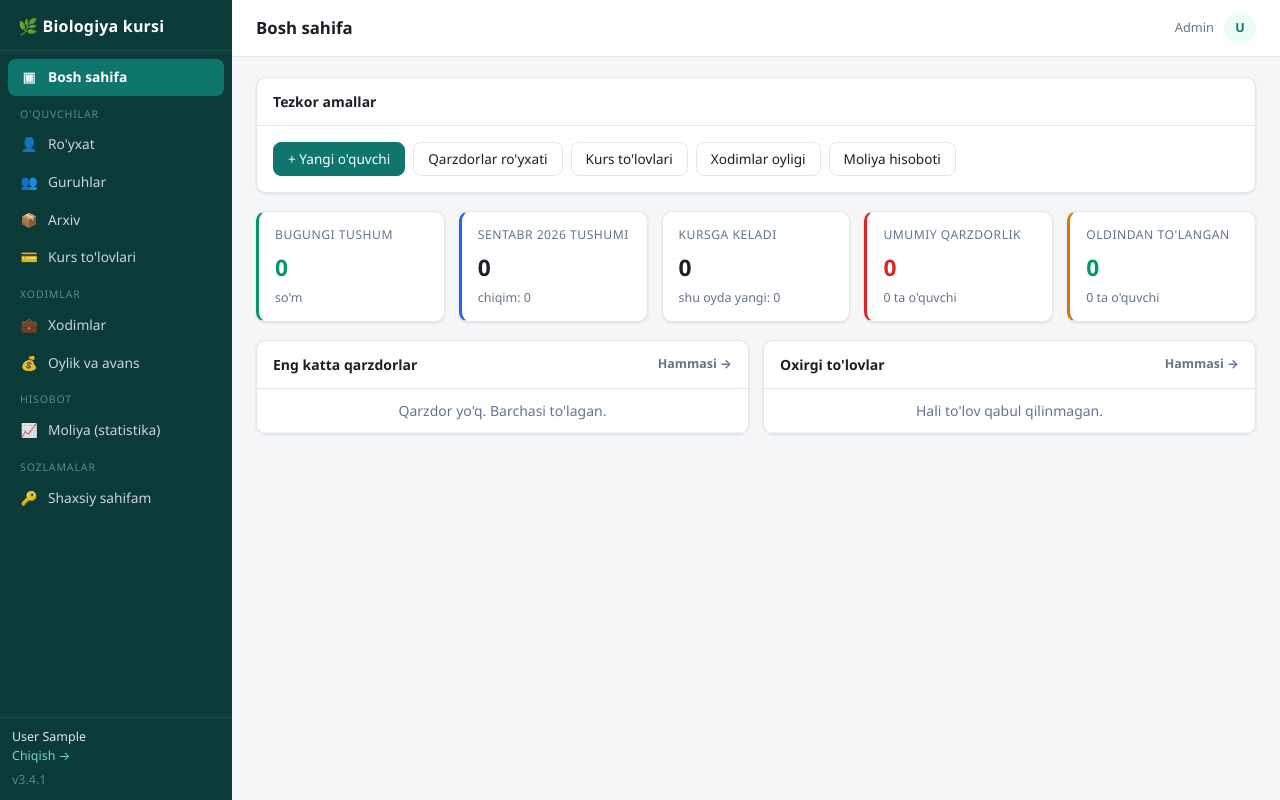
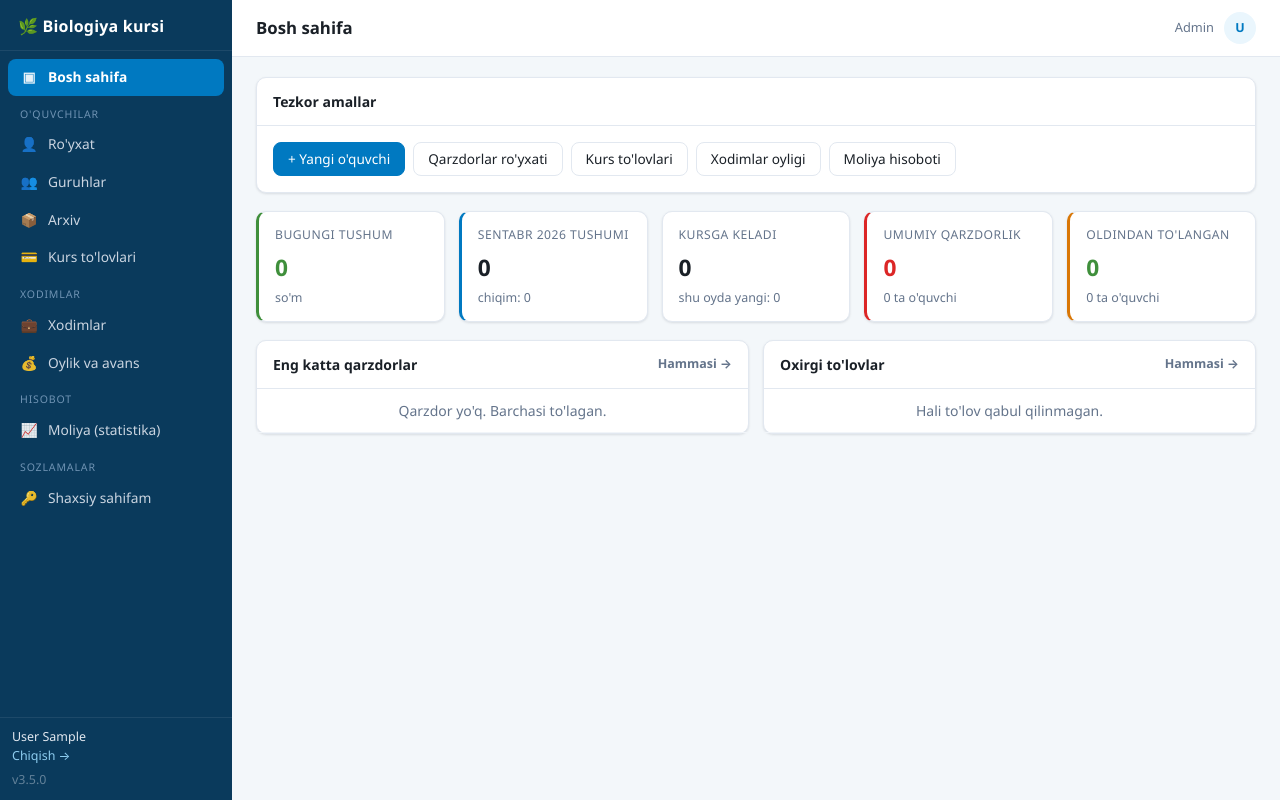
Before and after one commit to OSSWebDeveloper/biology_economics, a Django app: page / in a window 1280 px wide. Run offline with Django 5.2, Linux system fonts and the light colour scheme; the visitor is signed in with stand-in values (Sample User, id 1); data that the repository does not hold is empty.

Commit message:
Palitra my.gov.uz ranglariga o'tkazildi (3.5.0)
Logotipdagi uch rang asos qilib olindi:
  ko'k #0079c1 - asosiy (tugmalar, faol menyu, havolalar)
  och ko'k #4ab3e6 - urg'u (grafiklar, fokus, avatar)
  yashil #63ac5e - musbat holat (oldindan to'langan, o'qishga kirdi)

- yon panel to'q ko'k (#0a3a5c), undagi matnlar och ko'k;
- kirish sahifasi foni ko'kdan och ko'kka gradient;
- "muvaffaqiyat" va "ma'lumot" xabarlari shu palitraga moslandi;
- ranglar faqat app.css dagi :root da - keyin o'zgartirish oson.

```diff
--- a/static/css/app.css
+++ b/static/css/app.css
@@ -2,22 +2,25 @@
    Tashqi kutubxonalarsiz, internetsiz ham to'liq ishlaydi. */
 
 :root {
-  --asosiy: #0f766e;
-  --asosiy-och: #14b8a6;
-  --asosiy-juda-och: #ecfdf5;
-  --fon: #f4f6f8;
+  /* my.gov.uz logotipi palitrasi: to'q ko'k, och ko'k va yashil */
+  --asosiy: #0079c1;
+  --asosiy-och: #4ab3e6;
+  --asosiy-juda-och: #eaf6fd;
+  --asosiy-toq: #00679f;
+  --fon: #f3f7fa;
   --panel: #ffffff;
   --matn: #1a2027;
   --matn-och: #64748b;
   --chegara: #e2e8f0;
   --qizil: #dc2626;
   --qizil-fon: #fef2f2;
-  --yashil: #059669;
-  --yashil-fon: #ecfdf5;
+  --yashil: #3f8f3b;
+  --yashil-och: #63ac5e;
+  --yashil-fon: #eef7ed;
   --sariq: #d97706;
   --sariq-fon: #fffbeb;
-  --kok: #2563eb;
-  --kok-fon: #eff6ff;
+  --kok: #0079c1;
+  --kok-fon: #eaf6fd;
   --radius: 10px;
   --soya: 0 1px 3px rgba(15, 23, 42, .08), 0 1px 2px rgba(15, 23, 42, .04);
   --soya-katta: 0 10px 30px rgba(15, 23, 42, .18);
@@ -49,7 +52,7 @@ h3 { font-size: .98rem; }
 .yon {
   width: var(--yon-eni);
   flex: 0 0 var(--yon-eni);
-  background: #0b3b38;
+  background: #0a3a5c;
   color: #cbd5e1;
   display: flex;
   flex-direction: column;
@@ -64,7 +67,7 @@ h3 { font-size: .98rem; }
   flex-shrink: 0;
 }
 .yon-logo b { color: #fff; font-size: 1rem; display: block; letter-spacing: .2px; }
-.yon-logo span { font-size: .74rem; color: #7dd3c0; }
+.yon-logo span { font-size: .74rem; color: #8ecdf0; }
 
 .yon-menyu {
   padding: 8px; flex: 1; min-height: 0;
@@ -82,7 +85,7 @@ h3 { font-size: .98rem; }
 
 .yon-menyu .bolim {
   font-size: .66rem; text-transform: uppercase; letter-spacing: .08em;
-  color: #5e8b86; padding: 10px 12px 4px;
+  color: #6f93b3; padding: 10px 12px 4px;
 }
 .yon-menyu a {
   display: flex; align-items: center; gap: 10px;
@@ -97,11 +100,11 @@ h3 { font-size: .98rem; }
   padding: 10px 12px; border-top: 1px solid rgba(255, 255, 255, .08);
   font-size: .78rem; flex-shrink: 0;
 }
-.yon-past a { color: #7dd3c0; }
+.yon-past a { color: #8ecdf0; }
 .chiqish-forma { display: inline; }
 .chiqish-forma button {
   background: none; border: none; padding: 0; margin: 0; cursor: pointer;
-  color: #7dd3c0; font: inherit; text-decoration: none;
+  color: #8ecdf0; font: inherit; text-decoration: none;
 }
 .chiqish-forma button:hover { text-decoration: underline; }
 
@@ -207,7 +210,7 @@ table.jadval .bir-qator { white-space: nowrap; }
 }
 .tugma:hover { background: #f8fafc; text-decoration: none; }
 .tugma.asosiy { background: var(--asosiy); border-color: var(--asosiy); color: #fff; }
-.tugma.asosiy:hover { background: #0d635c; }
+.tugma.asosiy:hover { background: var(--asosiy-toq); }
 .tugma.xavf { background: var(--qizil); border-color: var(--qizil); color: #fff; }
 .tugma.xavf:hover { background: #b91c1c; }
 .tugma.kichik { padding: 5px 10px; font-size: .78rem; }
@@ -283,10 +286,10 @@ label.belgilash input { width: auto; }
   padding: 11px 14px; border-radius: 8px; font-size: .87rem;
   border: 1px solid transparent; display: flex; gap: 10px; align-items: flex-start;
 }
-.xabar.success { background: var(--yashil-fon); border-color: #a7f3d0; color: #065f46; }
+.xabar.success { background: var(--yashil-fon); border-color: #c2e2bf; color: #2d6b2a; }
 .xabar.error { background: var(--qizil-fon); border-color: #fecaca; color: #991b1b; }
 .xabar.warning { background: var(--sariq-fon); border-color: #fde68a; color: #92400e; }
-.xabar.info { background: var(--kok-fon); border-color: #bfdbfe; color: #1e40af; }
+.xabar.info { background: var(--kok-fon); border-color: #b6ddf3; color: #075e95; }
 
 /* ------------------------------------------------------------------ oynacha */
 
@@ -342,7 +345,7 @@ label.belgilash input { width: auto; }
 
 .kirish-sahifa {
   min-height: 100vh; display: grid; place-items: center; padding: 20px;
-  background: linear-gradient(140deg, #0b3b38, #0f766e 60%, #14b8a6);
+  background: linear-gradient(140deg, #0a3a5c, #0079c1 55%, #4ab3e6);
 }
 .kirish-quti {
   background: #fff; border-radius: 16px; box-shadow: var(--soya-katta);
--- a/versiya.txt
+++ b/versiya.txt
@@ -1 +1 @@
-3.4.1
+3.5.0
```
Also changed, not shown: README.md.
